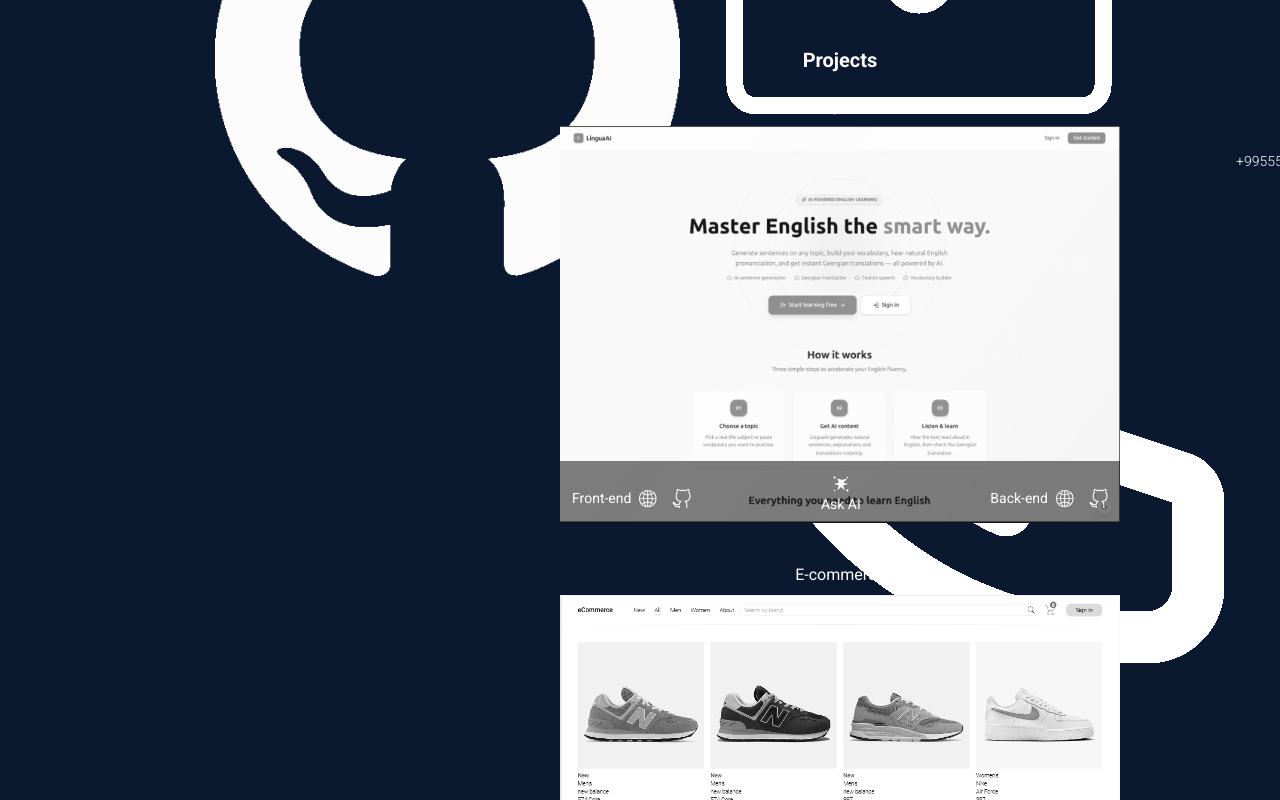
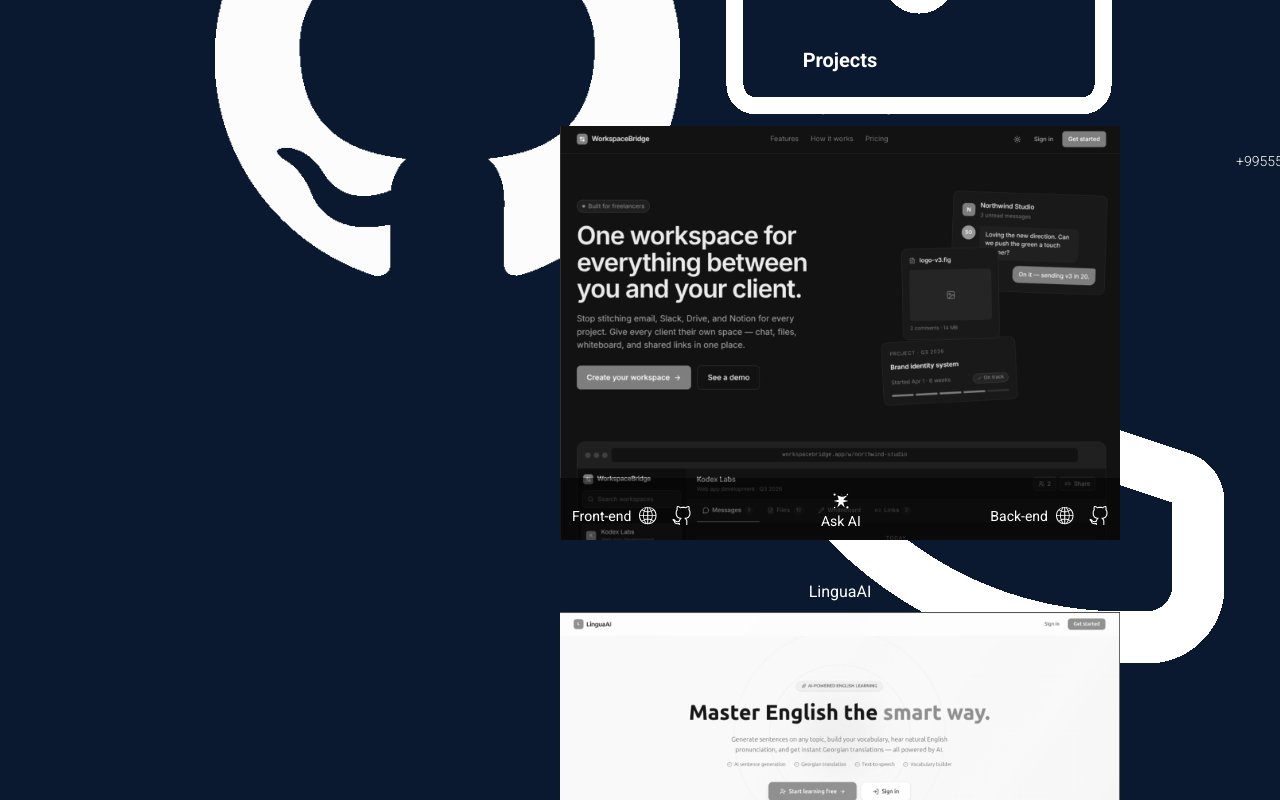
Before and after one commit to dlkokhta/My-Portfoglio, a Next.js app: page / in a window 1280 px wide. Shown: the part 760-1560 px from the top of the page. Built offline with nearby package versions, Linux system fonts and the light colour scheme.

Commit message:
add workspacebridge app

```diff
--- a/src/app/components/Projects.tsx
+++ b/src/app/components/Projects.tsx
@@ -5,6 +5,36 @@
   return (
     <div className="mt-10 text-white">
       <h1 className="text-xl font-bold mb-5 text-center">Projects</h1>
+
+      <ProjectsDetails
+        projectName="workspaceBridge"
+        projectImage="/workspaceBridge.png"
+        projectDescription={[
+          "AI-powered English immersion built for Georgian speakers",
+          "Topic and difficulty-based learning with text-to-speech playback",
+          "JWT auth with refresh token rotation and HttpOnly cookie storage",
+          "Google OAuth2, email verification, 2FA (TOTP), and password reset",
+          "Role-based access control with Admin panel and user management",
+          "Dockerized PostgreSQL with Prisma ORM and Swagger documentation",
+        ]}
+        projectTechnologies={[
+          " React, TypeScript, Vite, Framer Motion, Node.js, NestJS, PostgreSQL, Docker, Prisma, Resend, Tailwind CSS, Ubuntu Server",
+        ]}
+        projectSVGs={[
+          {
+            title: "Front-end",
+            pageLink: "https://wb.dimitrikokhtashvili.com/",
+            githubLink: "https://github.com/dlkokhta/workspacebridge-frontend",
+          },
+
+          {
+            title: "Back-end",
+            pageLink:
+              "https://api.wb.dimitrikokhtashvili.com/docs",
+            githubLink: "https://github.com/dlkokhta/workspacebridge-backend",
+          },
+        ]}
+      />
 
       <ProjectsDetails
         projectName="LinguaAI"
@@ -24,8 +54,7 @@
           {
             title: "Front-end",
             pageLink: "https://linguaai.dimitrikokhtashvili.com/",
-            githubLink:
-              "https://github.com/dlkokhta/linguaai-frontend",
+            githubLink: "https://github.com/dlkokhta/linguaai-frontend",
           },
 
           {
@@ -103,8 +132,6 @@
         ]}
       />
 
-
-
       <ProjectsDetails
         projectName="memory game"
         projectImage="/memoryGame.png"
@@ -124,8 +151,6 @@
           },
         ]}
       />
-
-
 
       <ProjectsDetails
         projectName="password-generator"
@@ -188,10 +213,6 @@
         ]}
       />
 
-
-
-
-
       <div className="to-transparen h-[1px] bg-gradient-to-r from-transparent via-slate-400 mt-20"></div>
     </div>
   );
```
Also changed, not shown: public/workspaceBridge.png (added).
